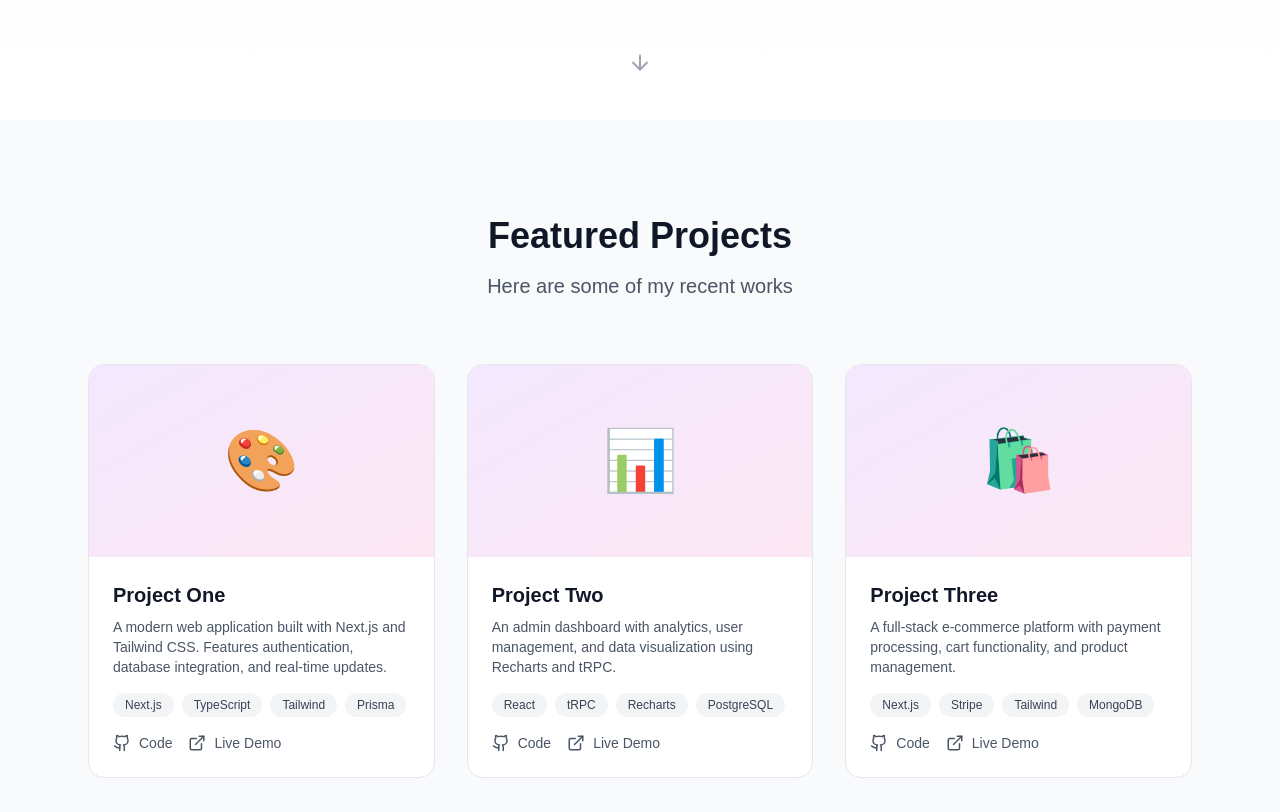
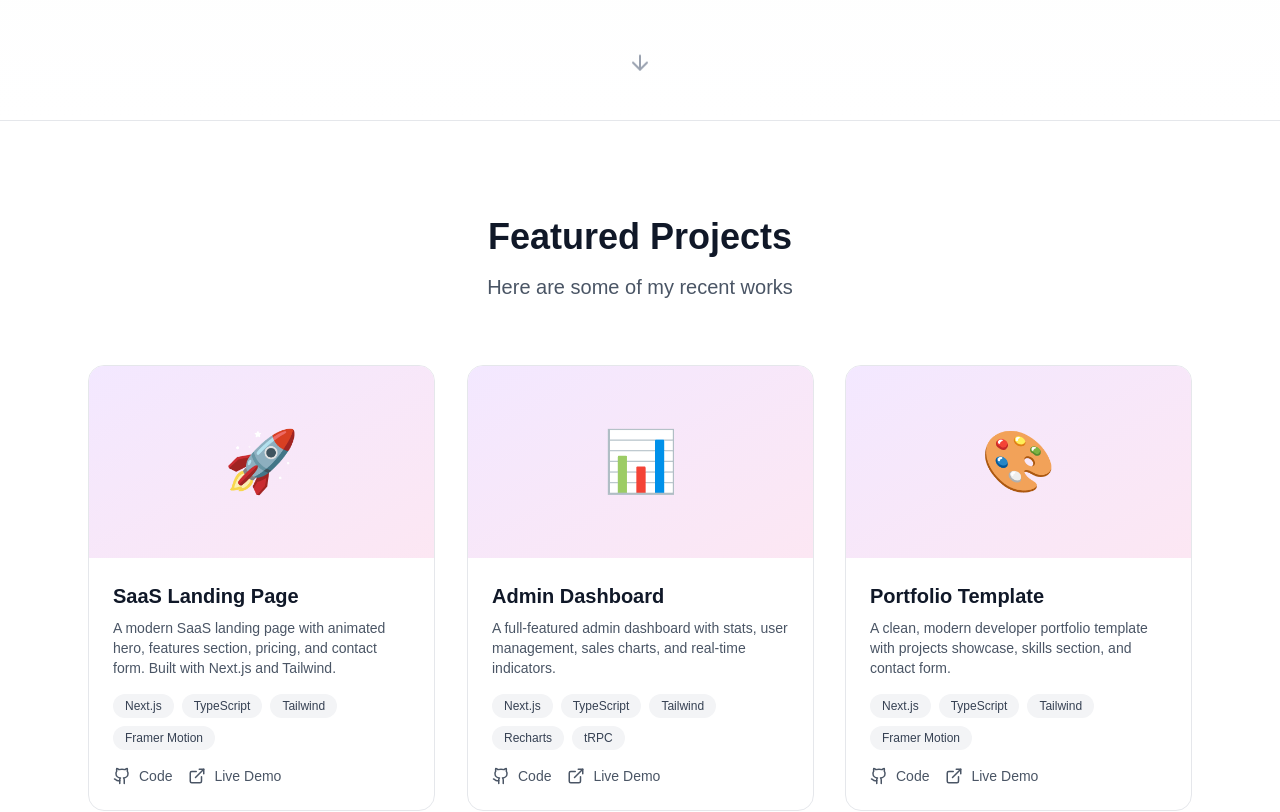
Before and after one commit to Neric-wizard/portfolio-template, a Next.js app: page / in a window 1280 px wide. Shown: the part 680-1492 px from the top of the page. Built offline with nearby package versions, Linux system fonts and the light colour scheme.

Commit message:
Day 11: Add tilt effect and real project links

```diff
--- a/app/components/Projects.tsx
+++ b/app/components/Projects.tsx
@@ -1,40 +1,101 @@
 "use client";
 
-import { motion } from "framer-motion";
+import { ReactNode } from "react";
+import {
+  motion,
+  useMotionValue,
+  useSpring,
+  useTransform,
+} from "framer-motion";
 import { Github, ExternalLink } from "lucide-react";
+
+type TiltCardProps = {
+  children: ReactNode;
+};
+
+function TiltCard({ children }: TiltCardProps) {
+  const x = useMotionValue(0);
+  const y = useMotionValue(0);
+
+  const rotateX = useSpring(useTransform(y, [-100, 100], [10, -10]), {
+    stiffness: 200,
+    damping: 20,
+  });
+
+  const rotateY = useSpring(useTransform(x, [-100, 100], [-10, 10]), {
+    stiffness: 200,
+    damping: 20,
+  });
+
+  function handleMouseMove(e: React.MouseEvent<HTMLDivElement>) {
+    const rect = e.currentTarget.getBoundingClientRect();
+
+    const mouseX = e.clientX - rect.left;
+    const mouseY = e.clientY - rect.top;
+
+    const xPct = (mouseX / rect.width - 0.5) * 200;
+    const yPct = (mouseY / rect.height - 0.5) * 200;
+
+    x.set(xPct);
+    y.set(yPct);
+  }
+
+  function handleMouseLeave() {
+    x.set(0);
+    y.set(0);
+  }
+
+  return (
+    <motion.div
+      onMouseMove={handleMouseMove}
+      onMouseLeave={handleMouseLeave}
+      style={{
+        rotateX,
+        rotateY,
+        transformPerspective: 1000,
+      }}
+      whileHover={{ scale: 1.05 }}
+      className="will-change-transform"
+    >
+      {children}
+    </motion.div>
+  );
+}
 
 const projects = [
   {
-    title: "Project One",
-    description: "A modern web application built with Next.js and Tailwind CSS. Features authentication, database integration, and real-time updates.",
-    tags: ["Next.js", "TypeScript", "Tailwind", "Prisma"],
-    github: "https://github.com",
-    live: "https://vercel.com",
-    image: "🎨"
+    title: "SaaS Landing Page",
+    description:
+      "A modern SaaS landing page with animated hero, features section, pricing, and contact form. Built with Next.js and Tailwind.",
+    tags: ["Next.js", "TypeScript", "Tailwind", "Framer Motion"],
+    github: "https://github.com/Neric-wizard/saas-landing-page",
+    live: "https://saas-landing-page-nine-gamma.vercel.app",
+    image: "🚀",
   },
   {
-    title: "Project Two",
-    description: "An admin dashboard with analytics, user management, and data visualization using Recharts and tRPC.",
-    tags: ["React", "tRPC", "Recharts", "PostgreSQL"],
-    github: "https://github.com",
-    live: "https://vercel.com",
-    image: "📊"
+    title: "Admin Dashboard",
+    description:
+      "A full-featured admin dashboard with stats, user management, sales charts, and real-time indicators.",
+    tags: ["Next.js", "TypeScript", "Tailwind", "Recharts", "tRPC"],
+    github: "https://github.com/Neric-wizard/admin-dashboard",
+    live: "https://admin-dashboard-chi-black-48.vercel.app",
+    image: "📊",
   },
   {
-    title: "Project Three",
-    description: "A full-stack e-commerce platform with payment processing, cart functionality, and product management.",
-    tags: ["Next.js", "Stripe", "Tailwind", "MongoDB"],
-    github: "https://github.com",
-    live: "https://vercel.com",
-    image: "🛍️"
-  }
+    title: "Portfolio Template",
+    description:
+      "A clean, modern developer portfolio template with projects showcase, skills section, and contact form.",
+    tags: ["Next.js", "TypeScript", "Tailwind", "Framer Motion"],
+    github: "https://github.com/Neric-wizard/portfolio-template",
+    live: "https://portfolio-template-psi-weld.vercel.app",
+    image: "🎨",
+  },
 ];
 
 export default function Projects() {
   return (
-    <section className="py-24 bg-gray-50 dark:bg-gray-900">
+    <section className="py-24 bg-white dark:bg-gray-950 border-t border-gray-200 dark:border-gray-800">
       <div className="max-w-6xl mx-auto px-6">
-
         <motion.div
           initial={{ opacity: 0, y: 20 }}
           whileInView={{ opacity: 1, y: 0 }}
@@ -45,22 +106,22 @@ export default function Projects() {
           <h2 className="text-4xl font-bold text-gray-900 dark:text-white mb-4">
             Featured Projects
           </h2>
-          <p className="text-xl text-gray-600 dark:text-gray-300 max-w-2xl mx-auto">
+          <p className="text-xl text-gray-600 dark:text-gray-400 max-w-2xl mx-auto">
             Here are some of my recent works
           </p>
         </motion.div>
 
         <div className="grid md:grid-cols-2 lg:grid-cols-3 gap-8">
           {projects.map((project, index) => (
+            <TiltCard key={index}>
               <motion.div
-              key={index}
                 initial={{ opacity: 0, y: 20 }}
                 whileInView={{ opacity: 1, y: 0 }}
                 viewport={{ once: true }}
                 transition={{ duration: 0.6, delay: index * 0.1 }}
-              className="bg-white dark:bg-gray-800 rounded-2xl border border-gray-200 dark:border-gray-700 overflow-hidden hover:shadow-xl transition-shadow"
+                className="bg-white dark:bg-gray-900 rounded-2xl border border-gray-200 dark:border-gray-800 overflow-hidden hover:shadow-2xl transition-shadow"
               >
-              <div className="h-48 bg-gradient-to-br from-purple-100 to-pink-100 dark:from-purple-900/20 dark:to-pink-900/20 flex items-center justify-center text-6xl">
+                <div className="h-48 bg-gradient-to-br from-purple-100 to-pink-100 dark:from-gray-800 dark:to-gray-700 flex items-center justify-center text-6xl">
                   {project.image}
                 </div>
 
@@ -68,7 +129,8 @@ export default function Projects() {
                   <h3 className="text-xl font-bold text-gray-900 dark:text-white mb-2">
                     {project.title}
                   </h3>
-                <p className="text-gray-600 dark:text-gray-300 text-sm mb-4">
+
+                  <p className="text-gray-600 dark:text-gray-400 text-sm mb-4">
                     {project.description}
                   </p>
 
@@ -76,7 +138,7 @@ export default function Projects() {
                     {project.tags.map((tag, i) => (
                       <span
                         key={i}
-                      className="px-3 py-1 bg-gray-100 dark:bg-gray-700 text-gray-700 dark:text-gray-300 text-xs rounded-full"
+                        className="px-3 py-1 bg-gray-100 dark:bg-gray-800 text-gray-700 dark:text-gray-300 text-xs rounded-full"
                       >
                         {tag}
                       </span>
@@ -86,14 +148,19 @@ export default function Projects() {
                   <div className="flex gap-4">
                     <a
                       href={project.github}
-                    className="flex items-center gap-2 text-gray-600 dark:text-gray-300 hover:text-gray-900 dark:hover:text-white transition"
+                      target="_blank"
+                      rel="noopener noreferrer"
+                      className="flex items-center gap-2 text-gray-600 dark:text-gray-400 hover:text-gray-900 dark:hover:text-white transition"
                     >
                       <Github size={18} />
                       <span className="text-sm">Code</span>
                     </a>
+
                     <a
                       href={project.live}
-                    className="flex items-center gap-2 text-gray-600 dark:text-gray-300 hover:text-gray-900 dark:hover:text-white transition"
+                      target="_blank"
+                      rel="noopener noreferrer"
+                      className="flex items-center gap-2 text-gray-600 dark:text-gray-400 hover:text-gray-900 dark:hover:text-white transition"
                     >
                       <ExternalLink size={18} />
                       <span className="text-sm">Live Demo</span>
@@ -101,6 +168,7 @@ export default function Projects() {
                   </div>
                 </div>
               </motion.div>
+            </TiltCard>
           ))}
         </div>
       </div>
```
Lines whose indentation alone changed are shown as unchanged.
